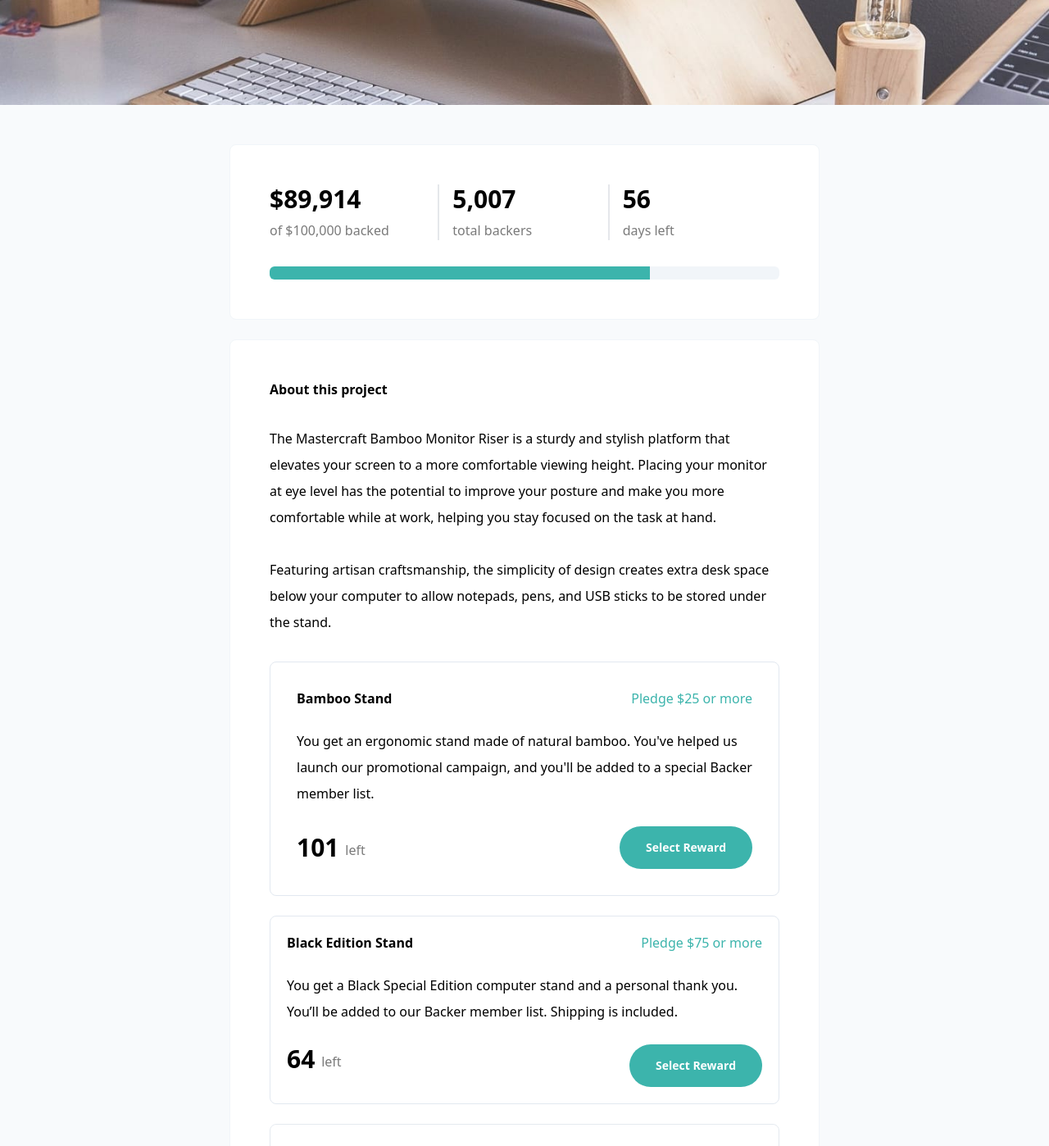
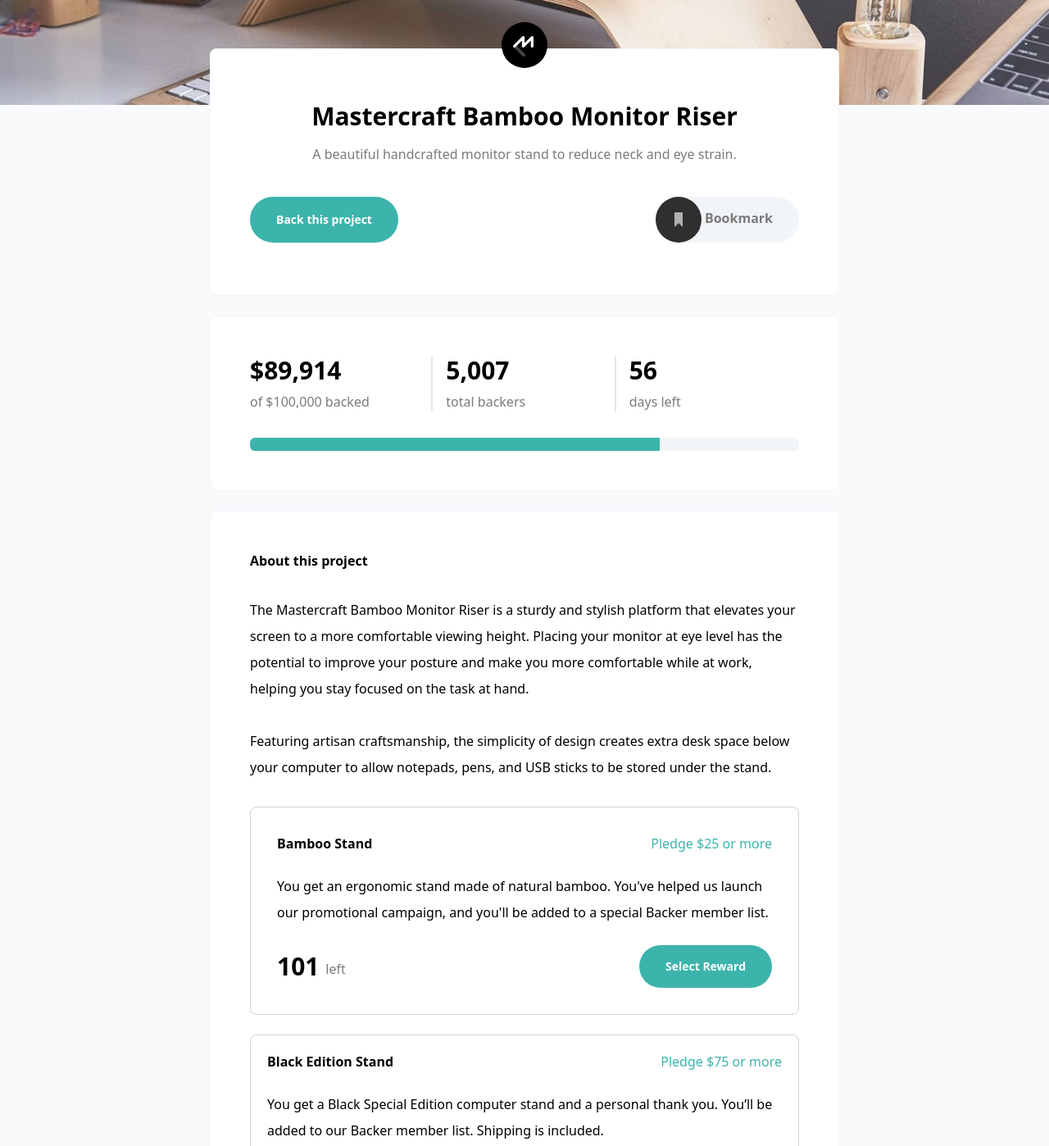
Before and after one commit to matthewsalan/30-days-of-tailwind, a plain HTML site: page day-6/index.html in a window 1280 px wide. Shown: the part 228-1626 px from the top of the page at 82% size. Drawn offline with Linux system fonts and the light colour scheme.

Commit message:
Fix overlay

```diff
--- a/day-6/index.html
+++ b/day-6/index.html
@@ -13,7 +13,7 @@
   <body class="bg-slate-50">
     <div class="relative">
       <nav class="absolute 2xl:max-w-[90rem] xl:max-w-6xl lg:max-w-4xl md:max-w-2xl max-w-xs left-0 right-0 mx-auto">
-        <div class="grid grid-cols-5 xl:mt-20 mt-10 items-baseline">
+        <div class="grid grid-cols-5 xl:mt-16 mt-10 items-baseline">
           <a href="#" class="col-span-2"><img src="images/logo.svg" alt="Crowdfund logo" class="w-40"></a>
           <div class="col-span-3 ml-auto space-x-10 hidden md:block">
             <a href="#" class="text-white text-right text-lg">About</a>
@@ -23,13 +23,27 @@
           <img src="images/icon-hamburger.svg" alt="mobile menu icon" class="md:hidden col-span-3 ml-auto">
         </div>
       </nav>
-      <figure>
-        <img src="images/image-hero-desktop.jpg" alt="Desktop hero image" class="w-full hidden md:block">
-        <img src="images/image-hero-mobile.jpg" alt="Mobile hero image" class="w-full block md:hidden">
+      <main class="absolute grid gap-y-6 max-w-3xl left-0 right-0 mx-auto top-[65%] pb-8 px-8 lg:px-0">
+        <header>
+          <figure class="relative top-6">
+            <img src="images/logo-mastercraft.svg" alt="Mastercraft logo" class="mx-auto">
           </figure>
+          <div class="grid text-center bg-white rounded-lg border border-slate-100 lg:p-12 p-8">
+            <h1 class="font-bold md:text-3xl text-2xl mt-4">Mastercraft Bamboo Monitor Riser</h1>
+            <p class="mb-10 mt-4 text-[--dark-gray] md:text-base text-sm">A beautiful handcrafted monitor stand to reduce neck and eye strain.</p>
+            <div class="flex justify-between mb-4">
+              <button class="bg-[--moderate-cyan] text-white text-sm font-semibold px-8 md:py-4 rounded-full">
+                Back this project
+              </button>
+                <img src="images/icon-bookmark.svg" alt="Bookmark icon" class="md:hidden">
+              <button class="bg-slate-100 text-[--dark-gray] font-semibold pr-8 rounded-full hidden md:inline">
+                <img src="images/icon-bookmark.svg" alt="Bookmark icon" class="inline">
+                Bookmark
+              </button>
             </div>
-    <main class="max-w-3xl mx-auto rounded-lg p-6">
-      <div class="bg-white border border-slate-100 rounded-lg flex-row p-12 mt-6">
+          </div>
+        </header>
+        <div class="bg-white border border-slate-100 rounded-lg flex-row lg:p-12 p-8">
           <div class="grid md:grid-cols-3 mb-8 text-center md:text-left">
             <div class="">
               <p class="text-3xl font-semibold pb-2 md:border-r-2">$89,914</p>
@@ -51,49 +65,49 @@
             <div class="bg-[--moderate-cyan] p-2 rounded-l-md w-full"></div>
           </div>
         </div>
-      <div class="bg-white border border-slate-100 rounded-lg p-6 md:p-12 my-6">
+        <div class="bg-white border border-slate-100 rounded-lg flex-row lg:p-12 p-8">
           <h3 class="font-semibold mb-8">About this project</h3>
-        <p class="mb-8 leading-8">
+          <p class="mb-8 leading-6 lg:leading-8 md:text-base text-sm">
             The Mastercraft Bamboo Monitor Riser is a sturdy and stylish platform that elevates your screen
             to a more comfortable viewing height. Placing your monitor at eye level has the potential to improve
             your posture and make you more comfortable while at work, helping you stay focused on the task at hand.
           </p>
-        <p class="mb-8 leading-8">
+          <p class="mb-8 leading-6 lg:leading-8 md:text-base text-sm">
             Featuring artisan craftsmanship, the simplicity of design creates extra desk space below your computer
             to allow notepads, pens, and USB sticks to be stored under the stand.
           </p>
           <div class="grid space-y-6">
-          <div class="border border-slate-200 rounded-lg">
+            <div class="border border-slate-300 rounded-lg">
               <div class="grid space-y-6 p-8">
                 <div class="md:flex space-y-2 md:space-y-0">
                   <p class="font-semibold">Bamboo Stand</p>
                   <p class="text-[--moderate-cyan] ml-auto">Pledge $25 or more</p>
                 </div>
-              <p class="leading-8">
+                <p class="leading-6 lg:leading-8 md:text-base text-sm">
                   You get an ergonomic stand made of natural bamboo. You've helped us launch our promotional campaign, and
                   you'll be added to a special Backer member list.
                 </p>
-              <div class="md:flex space-y-4 md:space-y-0 items-center">
+                <div class="md:flex space-y-4 md:space-y-0 items-center justify-between">
                   <p class="font-semibold text-3xl">101 <span class="text-base align-middle font-normal text-[--dark-gray]">left</span></p>
-                <button class="bg-[--moderate-cyan] text-white text-sm font-semibold px-8 py-4 rounded-full ml-auto">
+                  <button class="bg-[--moderate-cyan] text-white text-sm font-semibold px-8 py-4 rounded-full">
                     Select Reward
                   </button>
                 </div>
               </div>
             </div>
-          <div class="border border-slate-200 rounded-lg">
+            <div class="border border-slate-300 rounded-lg">
               <div class="grid space-y-6 p-5">
                 <div class="md:flex space-y-2 md:space-y-0">
                   <p class="font-semibold">Black Edition Stand</p>
                   <p class="text-[--moderate-cyan] ml-auto">Pledge $75 or more</p>
                 </div>
-              <p class="leading-8">
+                <p class="leading-6 lg:leading-8 md:text-base text-sm">
                   You get a Black Special Edition computer stand and a personal thank you. You’ll be added to our Backer
                   member list. Shipping is included.
                 </p>
-              <div class="md:flex space-y-4 md:space-y-0">
+                <div class="md:flex space-y-4 md:space-y-0 justify-between">
                   <p class="font-semibold text-3xl">64 <span class="text-base align-middle font-normal text-[--dark-gray]">left</span></p>
-                <button class="bg-[--moderate-cyan] text-white text-sm font-semibold px-8 py-4 rounded-full ml-auto">
+                  <button class="bg-[--moderate-cyan] text-white text-sm font-semibold px-8 py-4 rounded-full">
                     Select Reward
                   </button>
                 </div>
@@ -105,13 +119,13 @@
                   <p class="font-semibold">Mahogany Special Edition</p>
                   <p class="text-[--moderate-cyan] ml-auto">Pledge $200 or more</p>
                 </div>
-              <p class="leading-8">
+                <p class="leading-6 lg:leading-8 md:text-base text-sm">
                   You get two Special Edition Mahogany stands, a Backer T-Shirt, and a personal thank you. You’ll be added
                   to our Backer member list. Shipping is included.
                 </p>
-              <div class="md:flex space-y-4 md:space-y-0">
+                <div class="md:flex space-y-4 md:space-y-0 justify-between">
                   <p class="font-semibold text-3xl">0 <span class="text-base align-middle font-normal text-[--dark-gray]">left</span></p>
-                <button class="bg-[--dark-gray] text-white text-sm font-semibold px-8 py-4 rounded-full ml-auto">
+                  <button class="bg-[--dark-gray] text-white text-sm font-semibold px-8 py-4 rounded-full">
                     Out of stock
                   </button>
                 </div>
@@ -120,6 +134,11 @@
           </div>
         </div>
       </main>
+      <figure>
+        <img src="images/image-hero-desktop.jpg" alt="Desktop hero image" class="w-full hidden md:block">
+        <img src="images/image-hero-mobile.jpg" alt="Mobile hero image" class="w-full block md:hidden">
+      </figure>
+    </div>
   </body>
 </html>
 
```
Also changed, not shown: day-6/output.css. Lines whose indentation alone changed are shown as unchanged.
